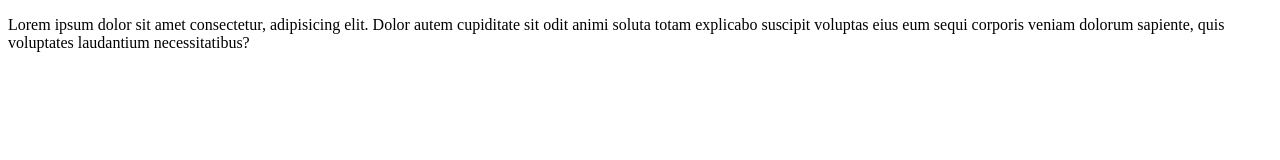
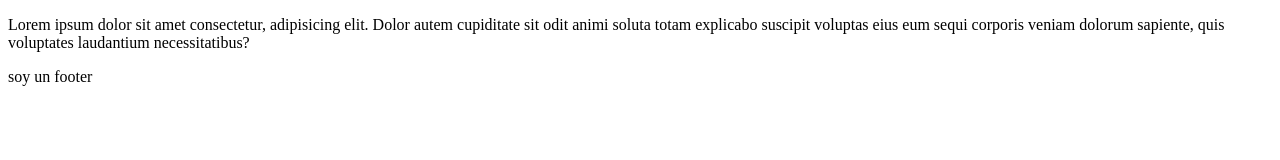
Before and after one commit to kersiancoder/demo-clase-git, a plain HTML site: page index.html in a window 1280 px wide. Drawn offline with Linux system fonts and the light colour scheme.

Commit message:
agregamos footer

```diff
--- a/index.html
+++ b/index.html
@@ -8,5 +8,8 @@
 </head>
 <body>
     <div><p>Lorem ipsum dolor sit amet consectetur, adipisicing elit. Dolor autem cupiditate sit odit animi soluta totam explicabo suscipit voluptas eius eum sequi corporis veniam dolorum sapiente, quis voluptates laudantium necessitatibus?</p></div>
+    <footer>
+        soy un footer
+    </footer>
 </body>
 </html>
```
